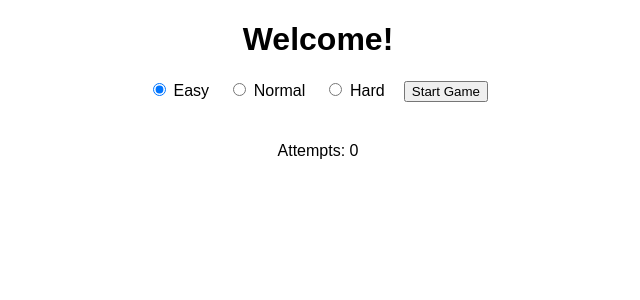
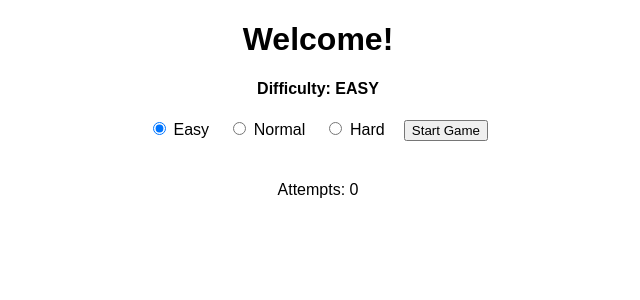
Before and after one commit to acciojob/memory-game-AnushaYuvika, a React app: page / in a window 1280 px wide. Shown: the top 300 px of the page, without its empty margins (322-962 px from the left). Built offline with nearby package versions, Linux system fonts and the light colour scheme.

Commit message:
updated assignment

```diff
--- a/src/components/App.js
+++ b/src/components/App.js
@@ -56,7 +56,7 @@ export default function App() {
   return (
     <div className="App">
       <h1>Welcome!</h1>
-
+      <h4>Difficulty: {level.toUpperCase()}</h4>
       <section className="levels_container">
         <label>
           <input
```
